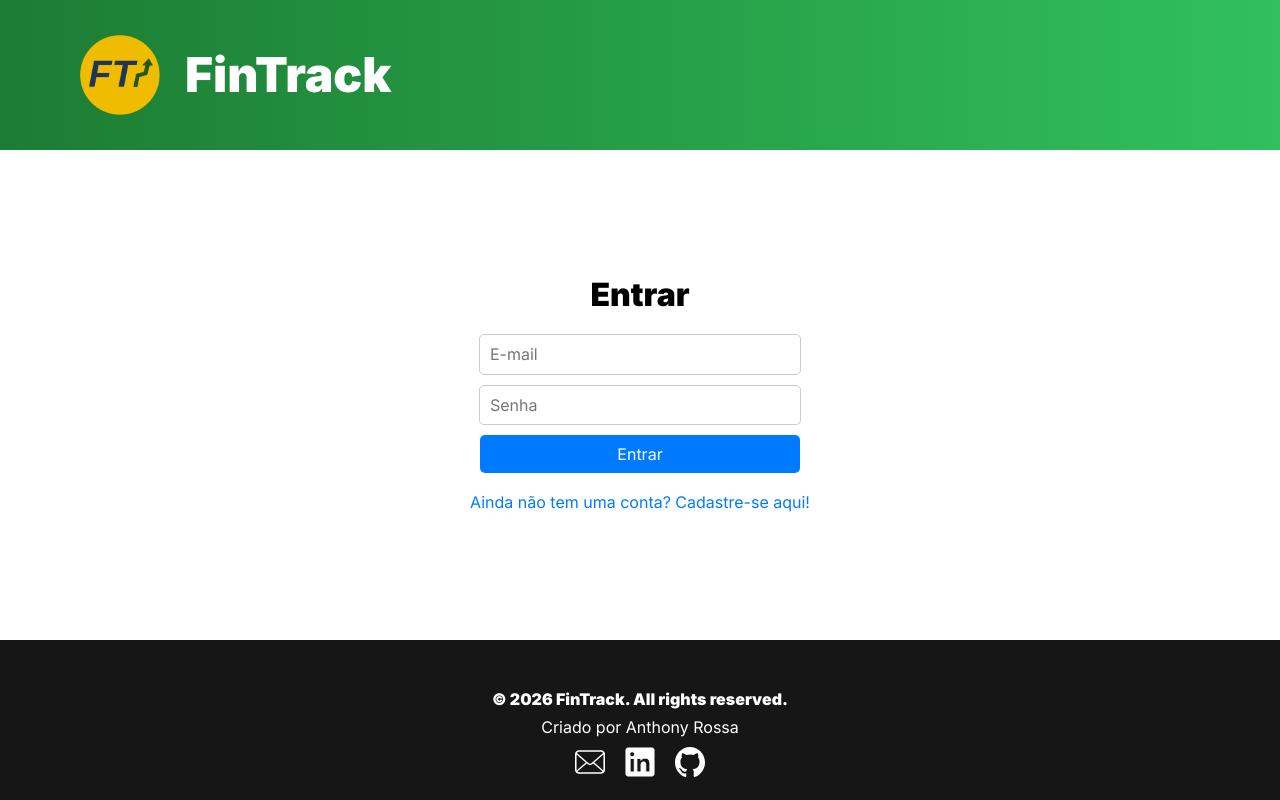
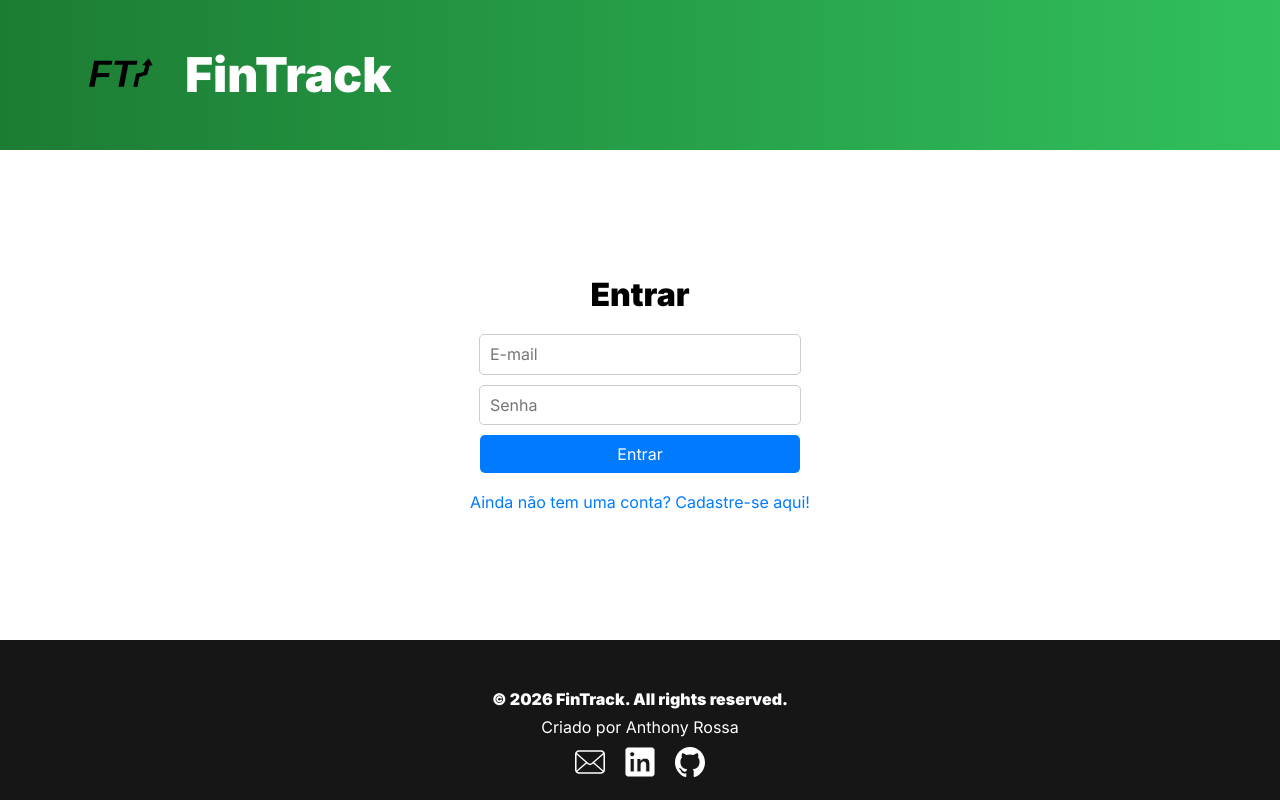
Before and after one commit to AnthonyRossa/fintrack-frontend, a React (Vite) app: page /login in a window 1280 px wide. Built offline with nearby package versions, Linux system fonts and the light colour scheme; no server answers.

Commit message:
fix icon

```diff
--- a/src/components/Header/Header.jsx
+++ b/src/components/Header/Header.jsx
@@ -5,7 +5,7 @@ export default function Header({ onLogout }) {
     return (
         <header className="header">
             <div className="header__title">
-            <img className='header__title-logo' src="./src/images/fticon.png" alt="FinTrack" />
+            <img className='header__title-logo' src="./src/images/fticon.svg" alt="FinTrack Icon" />
             <h1 className="header__title-text">FinTrack</h1>
             </div>
             {onLogout && (
```
Also changed, not shown: src/images/fticon.png (deleted), src/images/fticon.svg (added).
